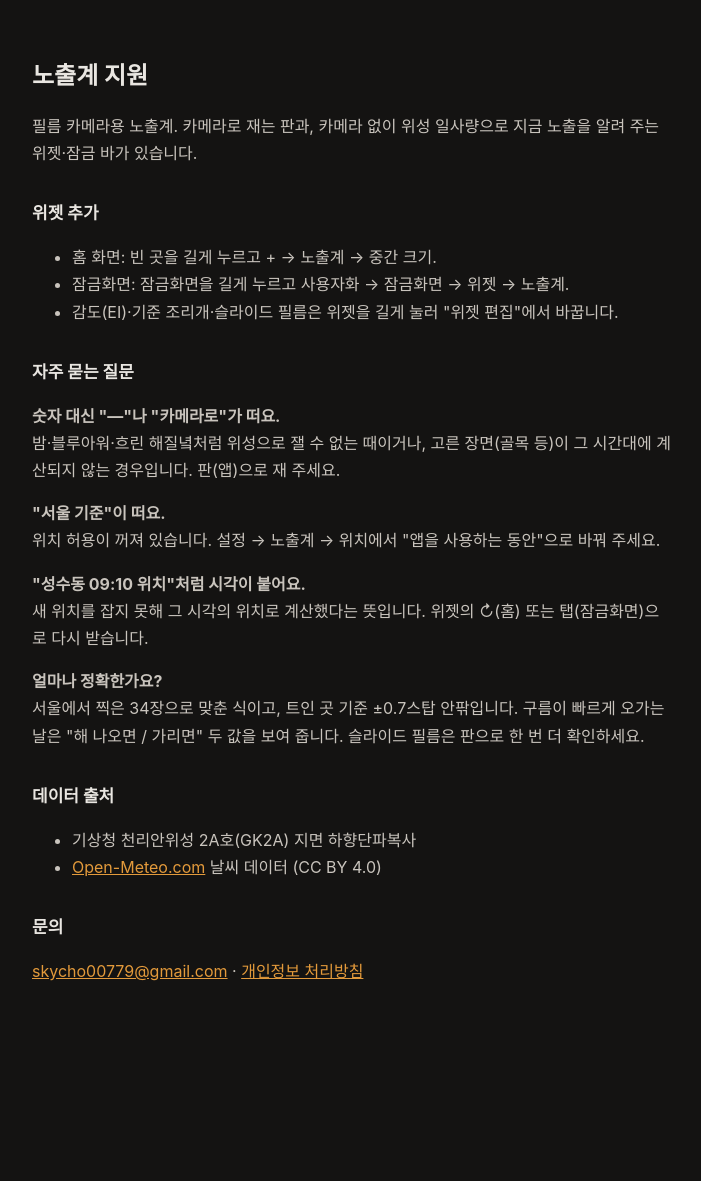
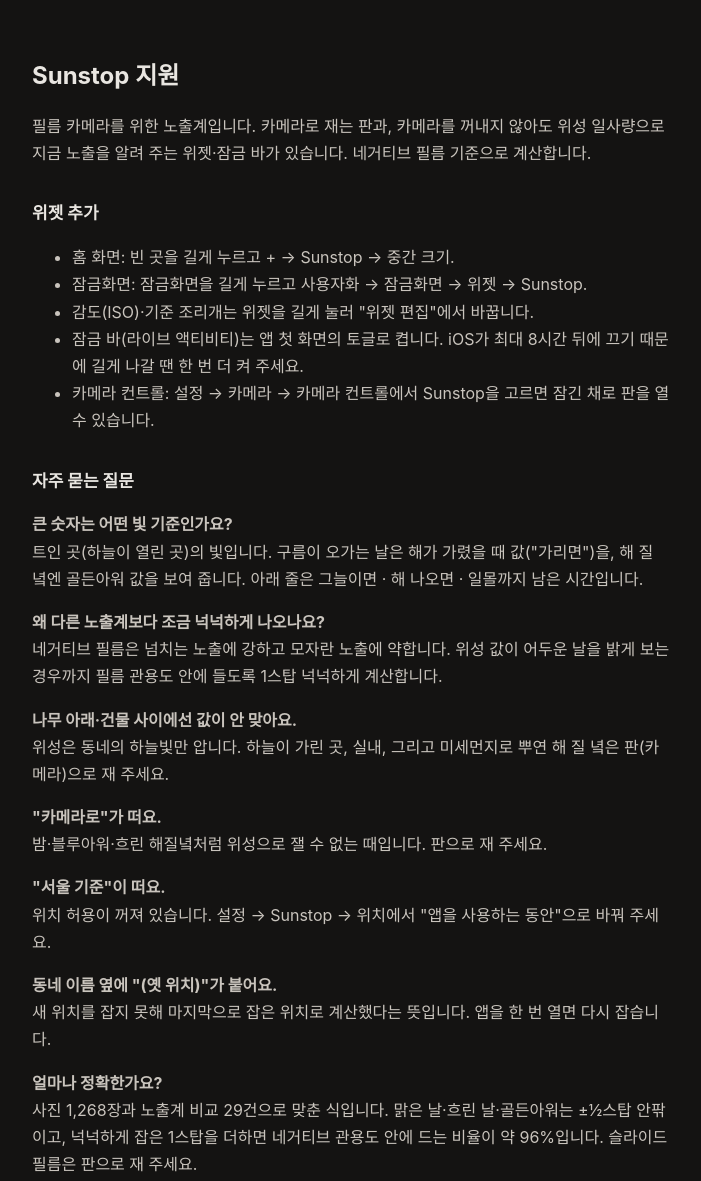
Before and after one commit to HMC0815/lightmeter-sky, a plain HTML site: page pages/index.html in a window 1280 px wide. Shown: the top 1181 px of the page, without its empty margins (288-989 px from the left). Before the commit the page ends 1081 px from the top, so only its background shows below. Drawn offline with Linux system fonts and the light colour scheme.

Commit message:
pages: Sunstop 이름·1.0 기능으로 지원/개인정보 페이지 갱신

```diff
--- a/pages/index.html
+++ b/pages/index.html
@@ -1,23 +1,29 @@
 <!doctype html>
 <html lang="ko"><head><meta charset="utf-8"><meta name="viewport" content="width=device-width,initial-scale=1">
-<title>노출계 — 지원</title>
+<title>Sunstop — 지원</title>
 <style>body{margin:0;background:#141312;color:#e9e6e1;font:16px/1.7 -apple-system,BlinkMacSystemFont,"Apple SD Gothic Neo",sans-serif}main{max-width:640px;margin:0 auto;padding:40px 20px 80px}h1{font-size:24px}h2{font-size:17px;margin-top:32px}p,li{color:#c9c4bd}a{color:#e39a3b}small{color:#8a847d}</style></head>
 <body><main>
-<h1>노출계 지원</h1>
-<p>필름 카메라용 노출계. 카메라로 재는 판과, 카메라 없이 위성 일사량으로 지금 노출을 알려 주는 위젯·잠금 바가 있습니다.</p>
+<h1>Sunstop 지원</h1>
+<p>필름 카메라를 위한 노출계입니다. 카메라로 재는 판과, 카메라를 꺼내지 않아도 위성 일사량으로 지금 노출을 알려 주는 위젯·잠금 바가 있습니다. 네거티브 필름 기준으로 계산합니다.</p>
 
 <h2>위젯 추가</h2>
 <ul>
-<li>홈 화면: 빈 곳을 길게 누르고 + → 노출계 → 중간 크기.</li>
-<li>잠금화면: 잠금화면을 길게 누르고 사용자화 → 잠금화면 → 위젯 → 노출계.</li>
-<li>감도(EI)·기준 조리개·슬라이드 필름은 위젯을 길게 눌러 "위젯 편집"에서 바꿉니다.</li>
+<li>홈 화면: 빈 곳을 길게 누르고 + → Sunstop → 중간 크기.</li>
+<li>잠금화면: 잠금화면을 길게 누르고 사용자화 → 잠금화면 → 위젯 → Sunstop.</li>
+<li>감도(ISO)·기준 조리개는 위젯을 길게 눌러 "위젯 편집"에서 바꿉니다.</li>
+<li>잠금 바(라이브 액티비티)는 앱 첫 화면의 토글로 켭니다. iOS가 최대 8시간 뒤에 끄기 때문에 길게 나갈 땐 한 번 더 켜 주세요.</li>
+<li>카메라 컨트롤: 설정 → 카메라 → 카메라 컨트롤에서 Sunstop을 고르면 잠긴 채로 판을 열 수 있습니다.</li>
 </ul>
 
 <h2>자주 묻는 질문</h2>
-<p><b>숫자 대신 "—"나 "카메라로"가 떠요.</b><br>밤·블루아워·흐린 해질녘처럼 위성으로 잴 수 없는 때이거나, 고른 장면(골목 등)이 그 시간대에 계산되지 않는 경우입니다. 판(앱)으로 재 주세요.</p>
-<p><b>"서울 기준"이 떠요.</b><br>위치 허용이 꺼져 있습니다. 설정 → 노출계 → 위치에서 "앱을 사용하는 동안"으로 바꿔 주세요.</p>
-<p><b>"성수동 09:10 위치"처럼 시각이 붙어요.</b><br>새 위치를 잡지 못해 그 시각의 위치로 계산했다는 뜻입니다. 위젯의 ↻(홈) 또는 탭(잠금화면)으로 다시 받습니다.</p>
-<p><b>얼마나 정확한가요?</b><br>서울에서 찍은 34장으로 맞춘 식이고, 트인 곳 기준 ±0.7스탑 안팎입니다. 구름이 빠르게 오가는 날은 "해 나오면 / 가리면" 두 값을 보여 줍니다. 슬라이드 필름은 판으로 한 번 더 확인하세요.</p>
+<p><b>큰 숫자는 어떤 빛 기준인가요?</b><br>트인 곳(하늘이 열린 곳)의 빛입니다. 구름이 오가는 날은 해가 가렸을 때 값("가리면")을, 해 질 녘엔 골든아워 값을 보여 줍니다. 아래 줄은 그늘이면 · 해 나오면 · 일몰까지 남은 시간입니다.</p>
+<p><b>왜 다른 노출계보다 조금 넉넉하게 나오나요?</b><br>네거티브 필름은 넘치는 노출에 강하고 모자란 노출에 약합니다. 위성 값이 어두운 날을 밝게 보는 경우까지 필름 관용도 안에 들도록 1스탑 넉넉하게 계산합니다.</p>
+<p><b>나무 아래·건물 사이에선 값이 안 맞아요.</b><br>위성은 동네의 하늘빛만 압니다. 하늘이 가린 곳, 실내, 그리고 미세먼지로 뿌연 해 질 녘은 판(카메라)으로 재 주세요.</p>
+<p><b>"카메라로"가 떠요.</b><br>밤·블루아워·흐린 해질녘처럼 위성으로 잴 수 없는 때입니다. 판으로 재 주세요.</p>
+<p><b>"서울 기준"이 떠요.</b><br>위치 허용이 꺼져 있습니다. 설정 → Sunstop → 위치에서 "앱을 사용하는 동안"으로 바꿔 주세요.</p>
+<p><b>동네 이름 옆에 "(옛 위치)"가 붙어요.</b><br>새 위치를 잡지 못해 마지막으로 잡은 위치로 계산했다는 뜻입니다. 앱을 한 번 열면 다시 잡습니다.</p>
+<p><b>얼마나 정확한가요?</b><br>사진 1,268장과 노출계 비교 29건으로 맞춘 식입니다. 맑은 날·흐린 날·골든아워는 ±½스탑 안팎이고, 넉넉하게 잡은 1스탑을 더하면 네거티브 관용도 안에 드는 비율이 약 96%입니다. 슬라이드 필름은 판으로 재 주세요.</p>
+<p><b>수도권 밖에서도 되나요?</b><br>천리안 위성 자료는 수도권 위주로 받고, 그 밖에선 Open-Meteo 위성·예보 값으로 계산합니다. 수도권보다 오차가 조금 큽니다.</p>
 
 <h2>데이터 출처</h2>
 <ul>
```
Also changed, not shown: pages/privacy.html (+6 -6 lines), pages/support.html (+16 -10 lines).
